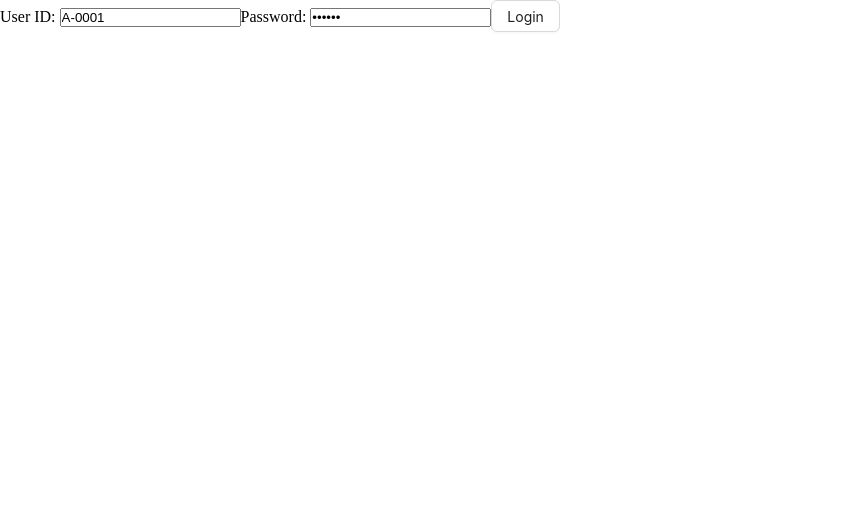
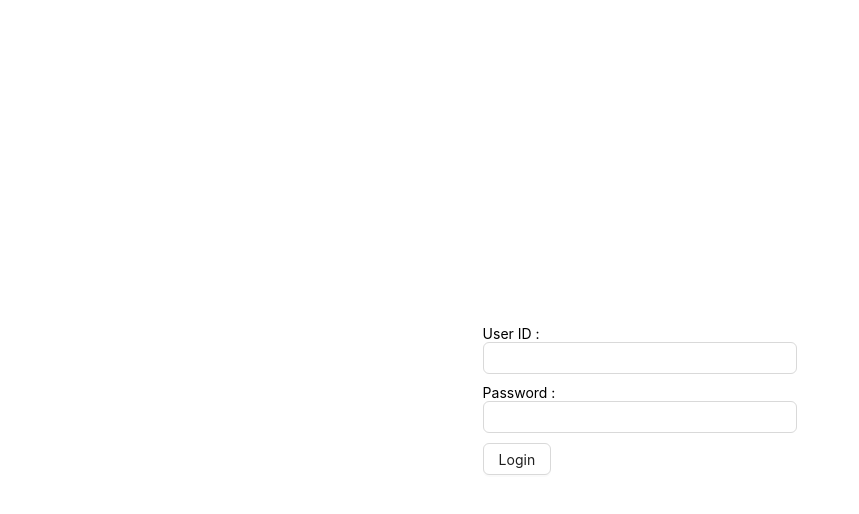
Before and after one commit to mukarrom21/PHUM-Client, a React (Vite) app: page /login in a window 1280 px wide. Shown: the top 514 px of the page, without its empty margins (0-859 px from the left). Built offline with nearby package versions, Linux system fonts and the light colour scheme.

Commit message:
Form input with react-hook-form handled successfully

```diff
--- /dev/null
+++ b/src/components/form/PHForm.tsx
@@ -0,0 +1,23 @@
+import { FC } from "react";
+import {
+  FieldValues,
+  FormProvider,
+  SubmitHandler,
+  useForm,
+} from "react-hook-form";
+
+// type
+type TFormProps = {
+  onSubmit: SubmitHandler<FieldValues>;
+  children: React.ReactNode;
+};
+const PHForm: FC<TFormProps> = ({ onSubmit, children }) => {
+  const methods = useForm();
+  return (
+    <FormProvider {...methods}>
+      <form onSubmit={methods.handleSubmit(onSubmit)}>{children}</form>
+    </FormProvider>
+  );
+};
+
+export default PHForm;
--- /dev/null
+++ b/src/components/form/PHInput.tsx
@@ -0,0 +1,23 @@
+import { Input } from "antd";
+import { FC } from "react";
+import { Controller } from "react-hook-form";
+
+type TInputProps = {
+  type: string;
+  name: string;
+  label?: string;
+};
+const PHInput: FC<TInputProps> = ({ type, name, label }) => {
+  //   const { register } = useFormContext();
+  return (
+    <div style={{ marginBottom: "10px" }}>
+      {label && <label htmlFor={name}>{label}</label>}
+      <Controller
+        name={name}
+        render={({ field }) => <Input type={type} id={name} {...field} />}
+      />
+    </div>
+  );
+};
+
+export default PHInput;
--- a/src/pages/Login.tsx
+++ b/src/pages/Login.tsx
@@ -1,4 +1,4 @@
-import { Button } from "antd";
+import { Button, Row } from "antd";
 import { FieldValues, useForm } from "react-hook-form";
 import { useLoginMutation } from "../redux/features/auth/authApi";
 import { verifyToken } from "../utils/verifyToken";
@@ -7,15 +7,17 @@
 import { useNavigate } from "react-router-dom";
 import { toast } from "sonner";
 import { TUser } from "../types";
+import PHForm from "../components/form/PHForm";
+import PHInput from "../components/form/PHInput";
 
 const Login = () => {
-  const { handleSubmit, register } = useForm({
-    // default value
-    defaultValues: {
-      id: "A-0001",
-      password: "123456",
-    },
-  });
+  // const { handleSubmit, register } = useForm({
+  //   // default value
+  //   defaultValues: {
+  //     id: "A-0001",
+  //     password: "123456",
+  //   },
+  // });
 
   const navigate = useNavigate();
 
@@ -31,6 +33,8 @@
 
   // handle on submit for login
   const onSubmit = async (data: FieldValues) => {
+    console.log(data);
+
     // add loading toast
     const toastId = toast.loading("Logging in...");
 
@@ -68,15 +72,17 @@
     }
   };
   return (
-    <form onSubmit={handleSubmit(onSubmit)}>
-      <div className="">
-        <label htmlFor="id">User ID: </label>
-        <input type="text" id="id" {...register("id")} />
-        <label htmlFor="password">Password: </label>
-        <input type="password" id="password" {...register("password")} />
+    <Row justify="center" align="middle" style={{ height: "100vh" }}>
+      <PHForm onSubmit={onSubmit}>
+        {/* <label htmlFor="id">User ID: </label> */}
+        <PHInput type="text" name={"id"} label={"User ID :"} />
+
+        {/* <label htmlFor="password">Password: </label> */}
+        <PHInput type="password" name={"password"} label={"Password :"} />
+
         <Button htmlType="submit">Login</Button>
-      </div>
-    </form>
+      </PHForm>
+    </Row>
   );
 };
 
--- a/src/redux/api/baseApi.ts
+++ b/src/redux/api/baseApi.ts
@@ -1,4 +1,11 @@
-import { createApi, fetchBaseQuery } from "@reduxjs/toolkit/query/react";
+import {
+  BaseQueryApi,
+  BaseQueryFn,
+  DefinitionType,
+  FetchArgs,
+  createApi,
+  fetchBaseQuery,
+} from "@reduxjs/toolkit/query/react";
 import { RootState } from "../features/store";
 import { logout, setUser } from "../features/auth/authSlice";
 
@@ -18,7 +25,11 @@
 });
 
 // custom baseQuery with refresh token to get new access token by refresh token
-const customBaseQueryWithRefreshToken = async (args, api, extraOptions) => {
+const customBaseQueryWithRefreshToken: BaseQueryFn<
+  FetchArgs,
+  BaseQueryApi,
+  DefinitionType
+> = async (args, api, extraOptions): Promise<any> => {
   let result = await baseQuery(args, api, extraOptions);
 
   // console.log("customBaseQueryWithRefreshToken result", result);
```
Also changed, not shown: .eslintrc.cjs.
